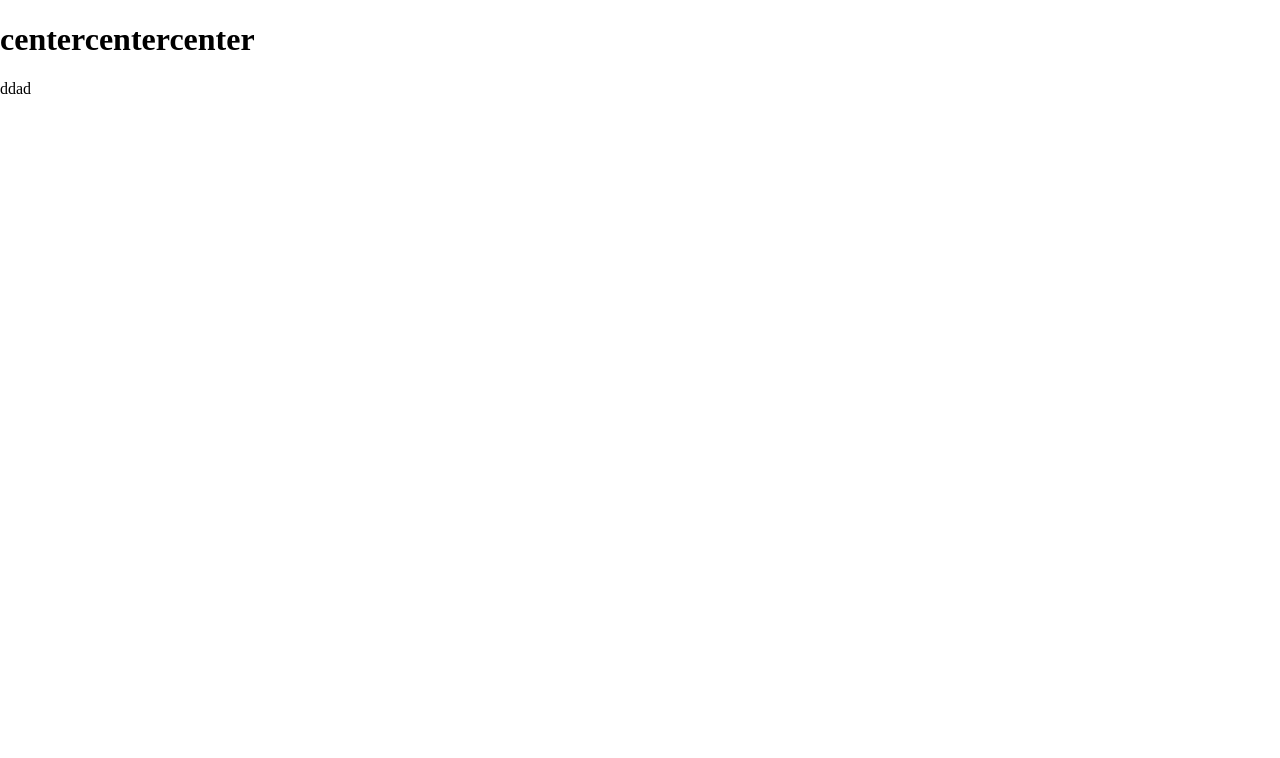
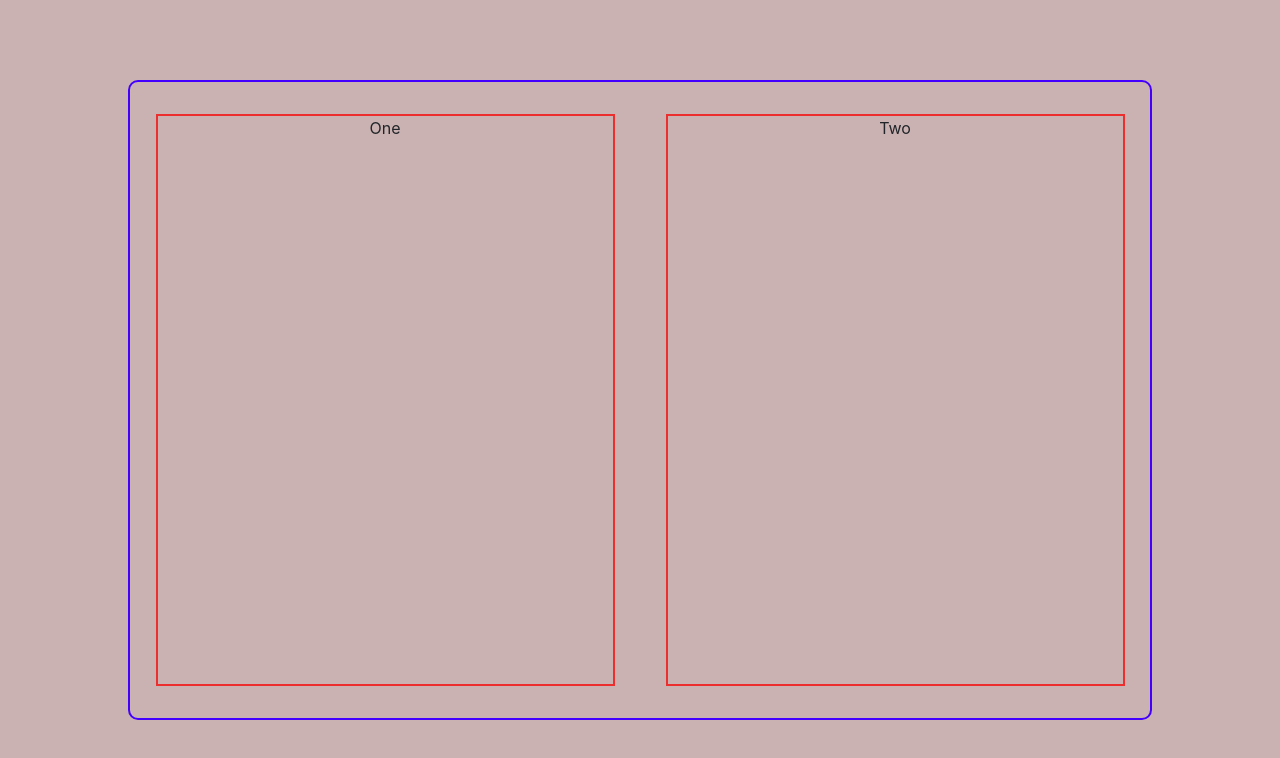
Before and after one commit to 0xedb/segur, a Next.js app: page / in a window 1280 px wide. Shown: the top 758 px of the page. Built offline with nearby package versions, Linux system fonts and the light colour scheme.

Commit message:
modularized

```diff
--- /dev/null
+++ b/components/login.jsx
@@ -0,0 +1,5 @@
+
+
+const Login = () => ();
+
+export default Login;
--- a/components/page.jsx
+++ b/components/page.jsx
@@ -1,34 +1,14 @@
-import Head from 'next/head';
+import Head from "next/head";
 
-export default (props) => (
-    <div className='container page'>
-        {props.title ? <Head>
-            <title>{props.title || null}</title>
-        </Head> : null}
-        <div className='columns'>
-            <div>
-                {props.children}
-            </div>
-        </div>
-
-
-
-
-    </div>
+const Page = props => (
+  <div id={props.id} className={props.className}>
+    {props.title ? (
+      <Head>
+        <title>{props.title || null}</title>
+      </Head>
+    ) : null}
+    {props.children}
+  </div>
 );
 
-
-
-
-
-
-
-        <style jsx>
-            {`
-        .container {
-            background-color: brown;
-            height: 100vh;
-        }
-
-    `}
-        </style>
+export default Page;
--- a/package.json
+++ b/package.json
@@ -6,6 +6,7 @@
   "license": "MIT",
   "dependencies": {
     "@zeit/next-css": "^1.0.1",
+    "bootstrap": "^4.3.1",
     "dotenv": "^6.2.0",
     "express": "^4.16.4",
     "firebase-admin": "^7.0.0",
@@ -18,11 +19,10 @@
     "react-dom": "^16.8.3",
     "react-typist": "^2.0.5",
     "scrypt": "^6.0.3",
-    "spectre.css": "^0.5.8",
     "webpack": "^4.29.6"
   },
   "scripts": {
-    "dev": "next",
+    "dev": "nodemon server/server.js",
     "build": "next build",
     "start": "next start"
   }
--- a/pages/index.js
+++ b/pages/index.js
@@ -1,13 +1,23 @@
-import Page from '../components/page';
-import CenterPane from '../components/page';
+import Page from "../components/page";
+import "bootstrap/dist/css/bootstrap.min.css";
+import "../static/css/page.css";
+import "../static/css/centerpane.css";
+import "../static/css/halfpane.css";
 
-const Index = () => (
-    <Page title='::Segur::Secur Trustless Transcript Verification::'>
-        <CenterPane>
-            <h1>centercentercenter</h1>
-            <div>ddad</div>
-        </CenterPane>
-    </Page>
+const CenterPane = Page;
+const HalfPane = Page;
+
+const Index = props => (
+  <Page title={props.title} className="page container-fluid">
+    <CenterPane id="center">
+      <HalfPane className="half">One</HalfPane>
+      <HalfPane className="half">Two</HalfPane>
+    </CenterPane>
+  </Page>
 );
 
+Index.getInitialProps = async () => ({
+  title: `Segur::Secur/Trustless/Transcript/Verification`
+});
+
 export default Index;
--- /dev/null
+++ b/static/css/centerpane.css
@@ -0,0 +1,13 @@
+#center {
+    display: grid;
+    grid-template-columns: 50% 50%;
+    grid-template-rows: 100%;
+    position: absolute;
+    border: 2px solid rgb(68, 0, 255);
+    height: 80vh;
+    width: 80vw;
+    left: 50%;
+    top: 50%;
+    transform: translate(-50%, -50%);
+    border-radius: 10px;
+}
--- /dev/null
+++ b/static/css/halfpane.css
@@ -0,0 +1,11 @@
+.half {
+    width: 90%;
+    height: 90%;     position: static;
+    border: 2px solid rgb(236, 46, 46);
+    left: 50%;
+    top: 50%;
+    justify-content: center;
+    align-items: center;
+    text-align: center;
+    margin: auto;
+}
--- /dev/null
+++ b/static/css/page.css
@@ -0,0 +1,5 @@
+.container-fluid {
+    background-color: #cbb2b2;
+    height: 100vh;
+    padding: 0px;
+}
```
Also changed, not shown: components/centerpane.jsx (deleted, +0 -33 lines), 2 other files (tests, documents, lock files or other folders).
